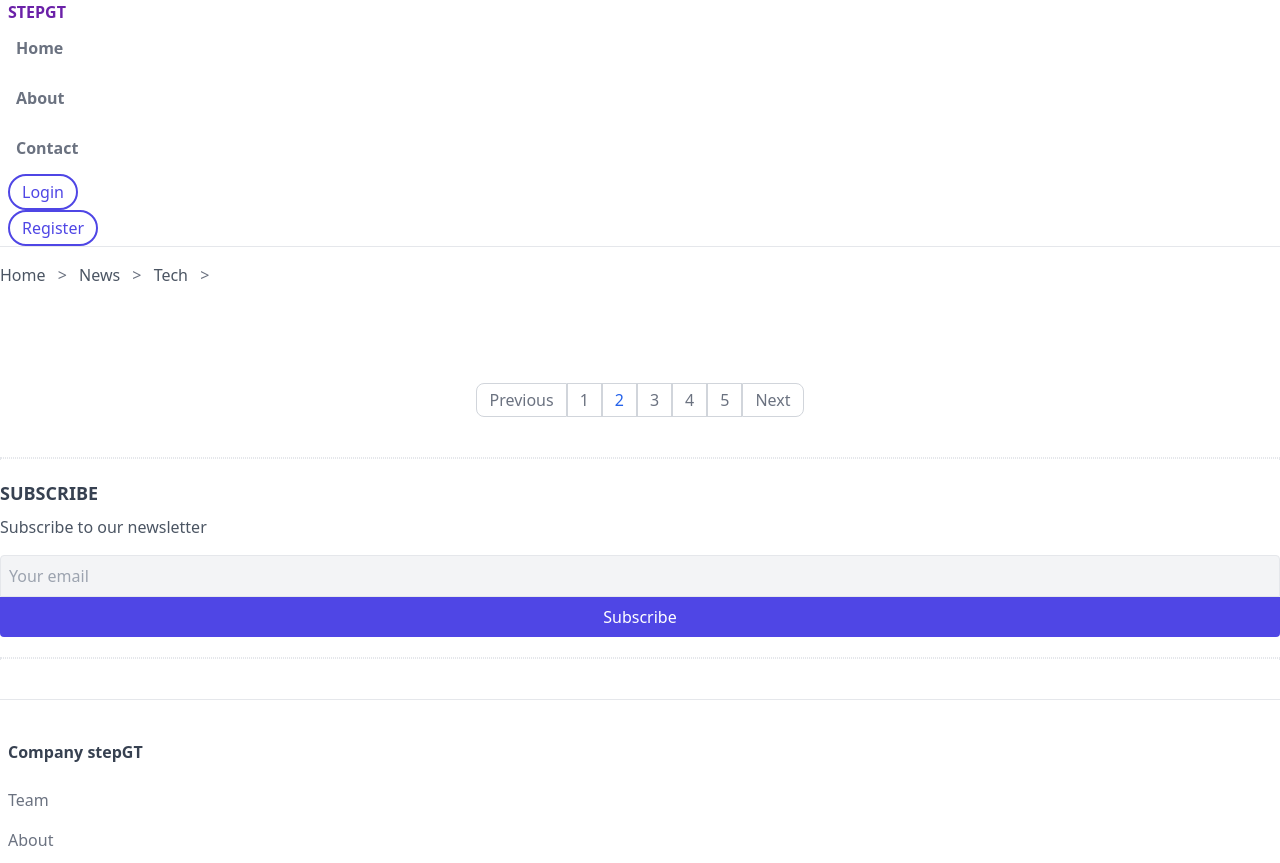
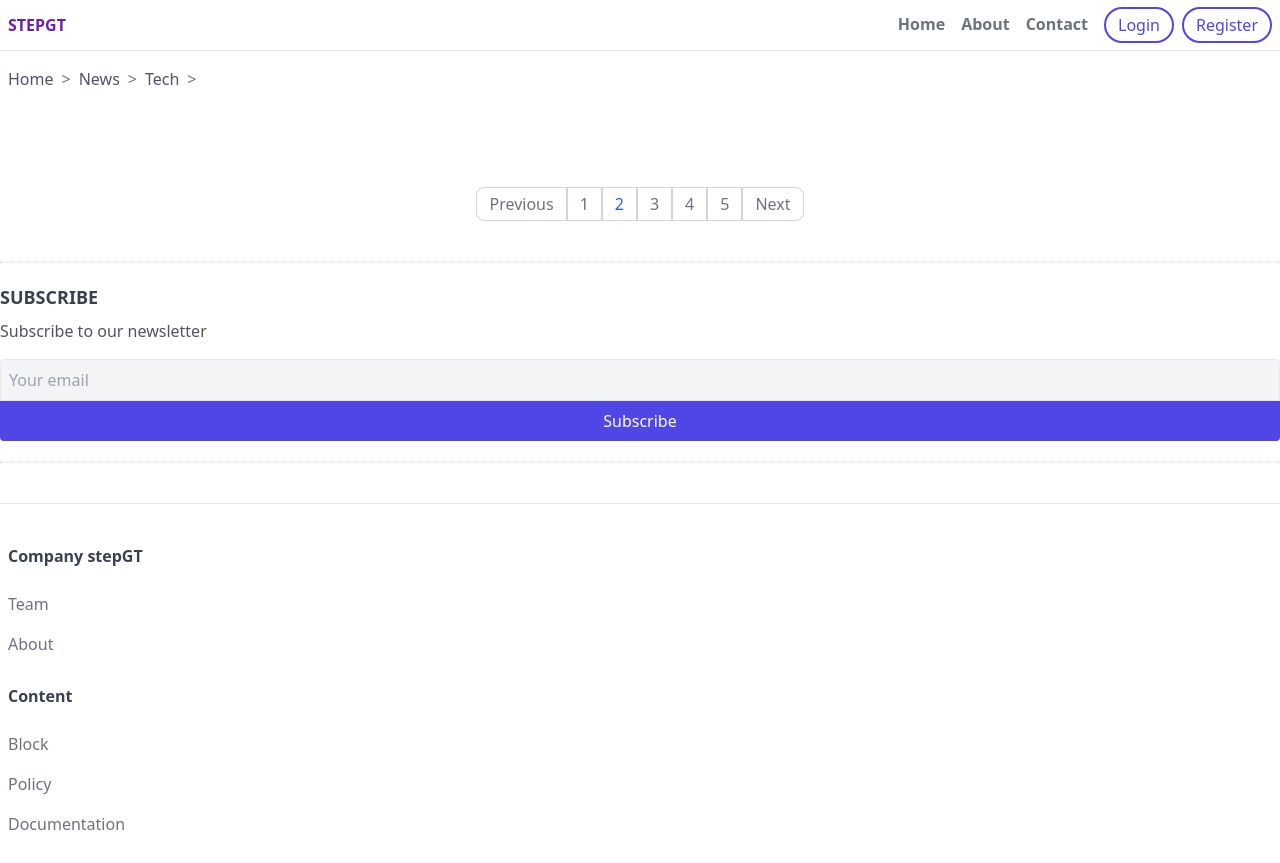
Before and after one commit to stepGT/this_tailwindcss, a website: page index.html in a window 1280 px wide. Shown: the top 863 px of the page. Drawn offline with nearby package versions, Linux system fonts and the light colour scheme; files that its build step writes are made by us from their sources.

Commit message:
Styled header && main sections

```diff
--- a/index.html
+++ b/index.html
@@ -10,10 +10,10 @@
 </head>
 
 <body>
-    <header class="px-2 border-b">
+    <header class="px-2 border-b flex items-center justify-between">
         <a class="uppercase font-bold text-purple-800" href="#">stepGT</a>
-        <nav>
-            <ul class="text-gray-500 font-semibold">
+        <nav class="flex items-center">
+            <ul class="text-gray-500 font-semibold inline-flex items-center">
                 <li><a class="inline-block py-3 px-2 border-b-2 border-transparent hover:text-purple-800 hover:border-purple-800"
                         href="#">Home</a></li>
                 <li><a class="inline-block py-3 px-2 border-b-2 border-transparent hover:text-purple-800 hover:border-purple-800"
@@ -21,21 +21,21 @@
                 <li><a class="inline-block py-3 px-2 border-b-2 border-transparent hover:text-purple-800 hover:border-purple-800"
                         href="#">Contact</a></li>
             </ul>
-            <ul>
+            <ul class="inline-flex items-center">
                 <li>
                     <button
-                        class="py-1 px-3 border-2 rounded-full border-indigo-600 text-indigo-600 hover:text-white hover:bg-indigo-800 focus:outline-none focus:ring focus:ring-violet-300">Login</button>
+                        class="ml-2 py-1 px-3 border-2 rounded-full border-indigo-600 text-indigo-600 hover:text-white hover:bg-indigo-800 focus:outline-none focus:ring focus:ring-violet-300">Login</button>
                 </li>
                 <li>
                     <button
-                        class="py-1 px-3 border-2 rounded-full border-indigo-600 text-indigo-600 hover:text-white hover:bg-indigo-800 focus:outline-none focus:ring focus:ring-violet-300">Register</button>
+                        class="ml-2 py-1 px-3 border-2 rounded-full border-indigo-600 text-indigo-600 hover:text-white hover:bg-indigo-800 focus:outline-none focus:ring focus:ring-violet-300">Register</button>
                 </li>
             </ul>
         </nav>
     </header>
     <main>
-        <div>
-            <div class="py-4 overflow-y-auto whitespace-nowrap">
+        <div class="px-2 flex items-center">
+            <div class="py-4 overflow-y-auto whitespace-nowrap flex items-center">
                 <a class="text-gray-600 hover:text-gray-900" href="#">Home</a>
                 <span class="mx-2 text-gray-500">&gt;</span>
                 <a class="text-gray-600 hover:text-gray-900" href="#">News</a>
```
